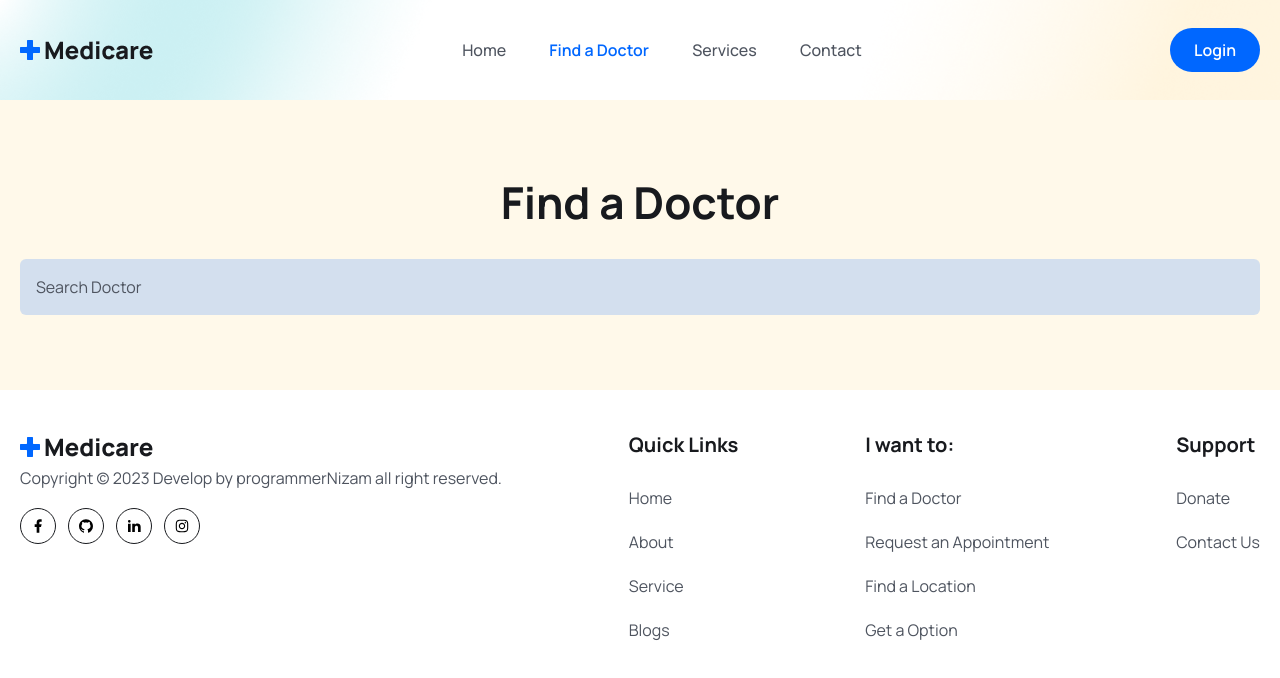
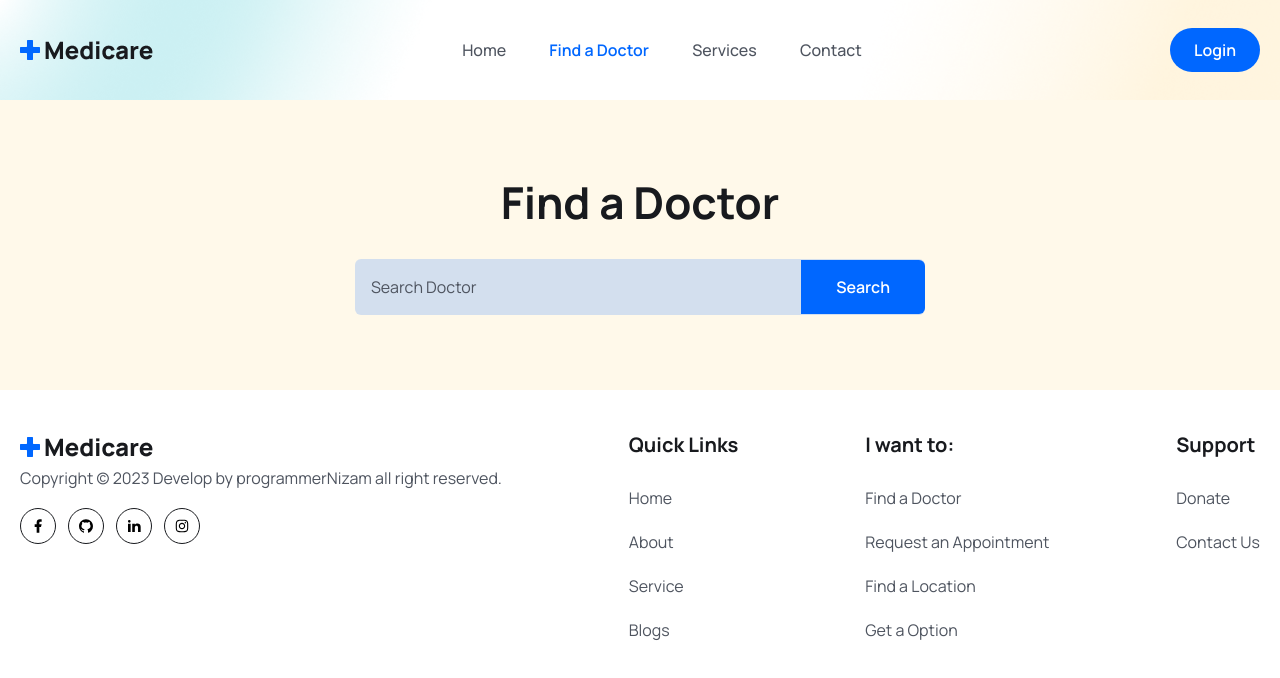
Before and after one commit to programmernizam/medicare, a React (Vite) app: page /doctors in a window 1280 px wide. Shown: the top 678 px of the page. Built offline with nearby package versions, Linux system fonts and the light colour scheme.

Commit message:
Doctor Page search bar created

```diff
--- a/src/pages/Doctors/Doctors.jsx
+++ b/src/pages/Doctors/Doctors.jsx
@@ -3,12 +3,15 @@ const Doctors = () => {
     <section className="bg-[#fff9ea]">
       <div className="container text-center">
         <h2 className="heading">Find a Doctor</h2>
-        <div className="max-w-[570pxy] mt-[30px] mx-auto bg-[#0066ff2c] rounded-md flex justify-between items-center">
+        <div className="max-w-[570px] mt-[30px] mx-auto bg-[#0066ff2c] rounded-md flex justify-between items-center">
           <input
             type="search"
             placeholder="Search Doctor"
             className="py-4 pl-4 pr-2 bg-transparent w-full focus:outline-none cursor-pointer placeholder:text-textColor"
           />
+          <button className="btn mt-0 rounded-[0px] rounded-r-md">
+            Search
+          </button>
         </div>
       </div>
     </section>
```
